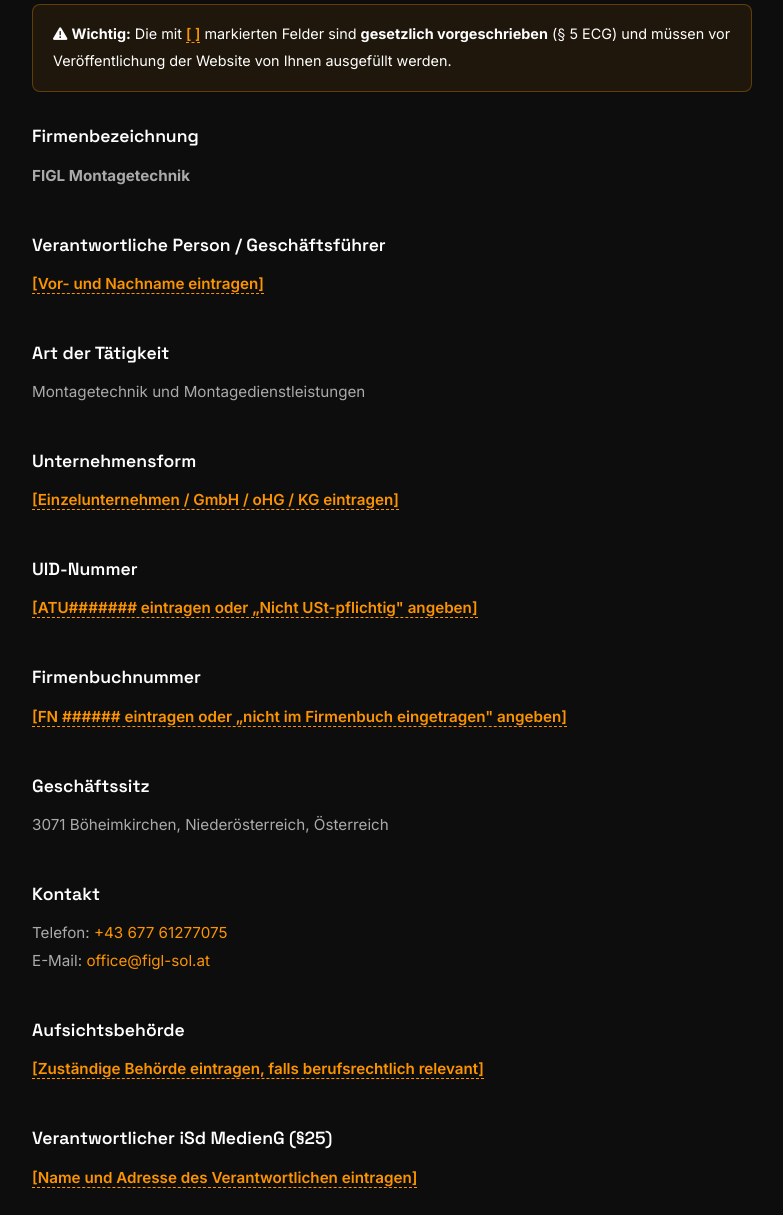
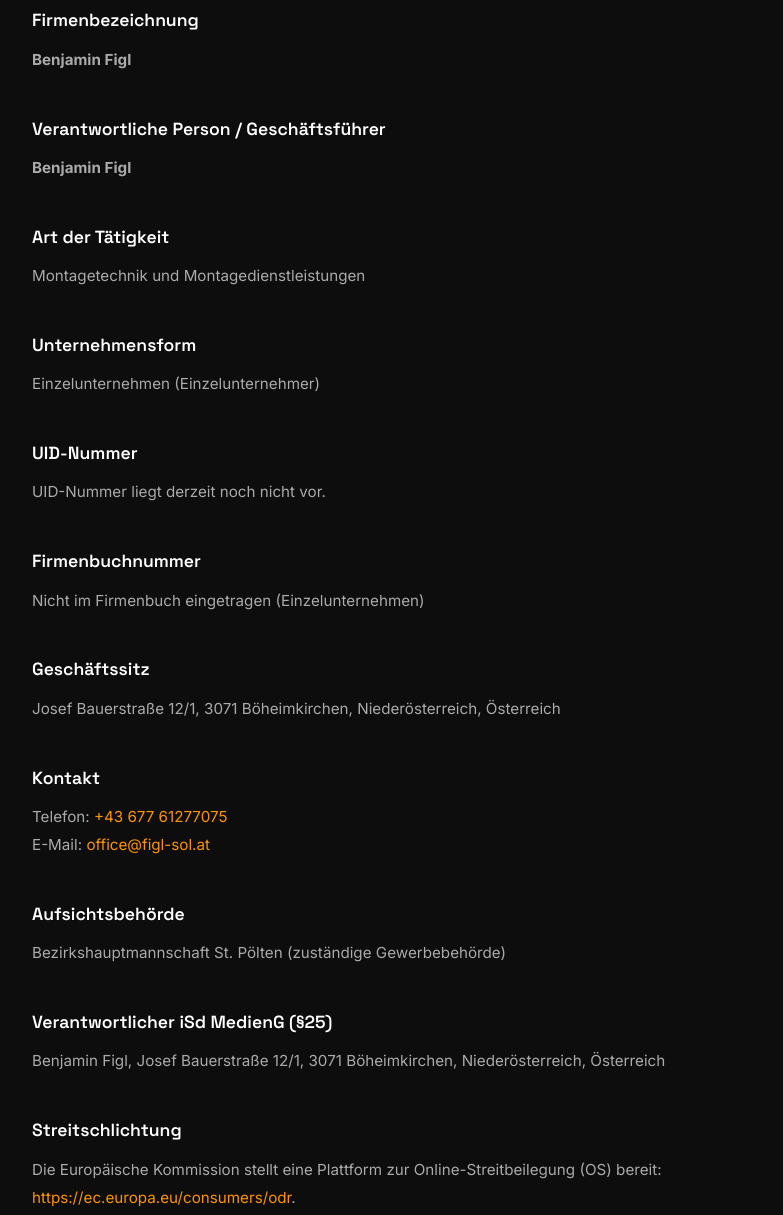
Before and after one commit to figl-sol/FIGL_Montagechnik, a plain HTML site: page impressum.html in a window 1280 px wide. Shown: the part 319-1534 px from the top of the page, without its empty margins (248-1031 px from the left). Drawn offline with Linux system fonts and the light colour scheme.

Commit message:
Adresse (Josef Bauerstraße 12/1) ergänzt, CNAME für figl-sol.at hinzugefügt
- Impressum/Datenschutz: Geschäftssitz, MedienG-Verantwortlicher, UID-Freitext
- JSON-LD: streetAddress ergänzt
- Sun-Sail Bild bei Sonnenschutz
- Individuelle Montageleistungen

```diff
--- a/impressum.html
+++ b/impressum.html
@@ -150,33 +150,26 @@
 
         <h1>Impressum</h1>
         <p class="legal__subtitle">Angaben gemäß §5 E-Commerce-Gesetz (ECG) und §25 MedienG</p>
-        <p style="background: rgba(252, 148, 1, 0.08); border: 1px solid rgba(252, 148, 1, 0.3); border-radius: 8px; padding: 16px 20px; color: var(--text); font-size: 0.9rem; margin-bottom: 2em;">
-            <i class="fas fa-exclamation-triangle"></i>
-            <strong>Wichtig:</strong> Die mit <span class="placeholder">[ ]</span> markierten Felder sind
-            <strong>gesetzlich vorgeschrieben</strong> (§ 5 ECG) und müssen vor Veröffentlichung der
-            Website von Ihnen ausgefüllt werden.
-        </p>
-
         <h2>Firmenbezeichnung</h2>
-        <p><strong>FIGL Montagetechnik</strong></p>
+        <p><strong>Benjamin Figl</strong></p>
 
         <h2>Verantwortliche Person / Geschäftsführer</h2>
-        <p><span class="placeholder">[Vor- und Nachname eintragen]</span></p>
+        <p><strong>Benjamin Figl</strong></p>
 
         <h2>Art der Tätigkeit</h2>
         <p>Montagetechnik und Montagedienstleistungen</p>
 
         <h2>Unternehmensform</h2>
-        <p><span class="placeholder">[Einzelunternehmen / GmbH / oHG / KG eintragen]</span></p>
+        <p>Einzelunternehmen (Einzelunternehmer)</p>
 
         <h2>UID-Nummer</h2>
-        <p><span class="placeholder">[ATU####### eintragen oder „Nicht USt-pflichtig" angeben]</span></p>
+        <p>UID-Nummer liegt derzeit noch nicht vor.</p>
 
         <h2>Firmenbuchnummer</h2>
-        <p><span class="placeholder">[FN ###### eintragen oder „nicht im Firmenbuch eingetragen" angeben]</span></p>
+        <p>Nicht im Firmenbuch eingetragen (Einzelunternehmen)</p>
 
         <h2>Geschäftssitz</h2>
-        <p>3071 Böheimkirchen, Niederösterreich, Österreich</p>
+        <p>Josef Bauerstraße 12/1, 3071 Böheimkirchen, Niederösterreich, Österreich</p>
 
         <h2>Kontakt</h2>
         <p>
@@ -185,10 +178,10 @@
         </p>
 
         <h2>Aufsichtsbehörde</h2>
-        <p><span class="placeholder">[Zuständige Behörde eintragen, falls berufsrechtlich relevant]</span></p>
+        <p>Bezirkshauptmannschaft St. Pölten (zuständige Gewerbebehörde)</p>
 
         <h2>Verantwortlicher iSd MedienG (§25)</h2>
-        <p><span class="placeholder">[Name und Adresse des Verantwortlichen eintragen]</span></p>
+        <p>Benjamin Figl, Josef Bauerstraße 12/1, 3071 Böheimkirchen, Niederösterreich, Österreich</p>
 
         <h2>Streitschlichtung</h2>
         <p>
```
Also changed, not shown: FIGL_Montagetechnik.html (+17 -22 lines), datenschutz.html (+1 -1 lines), 1 other file.
